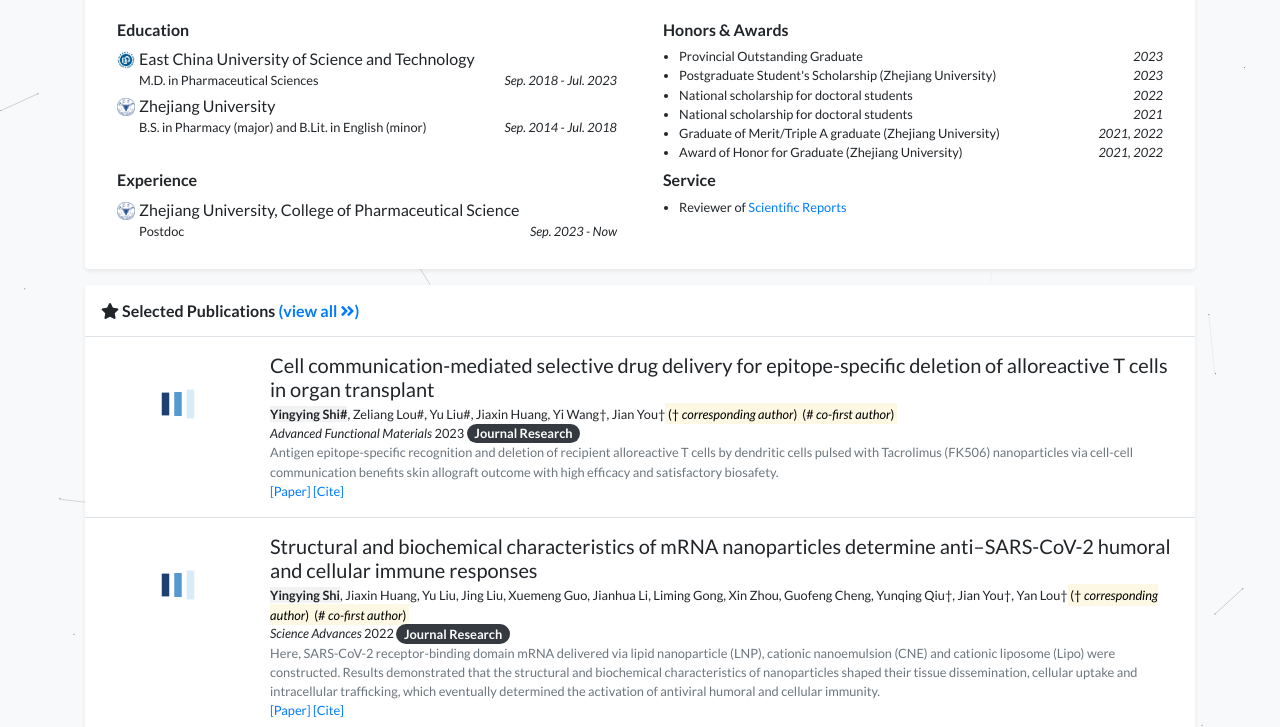
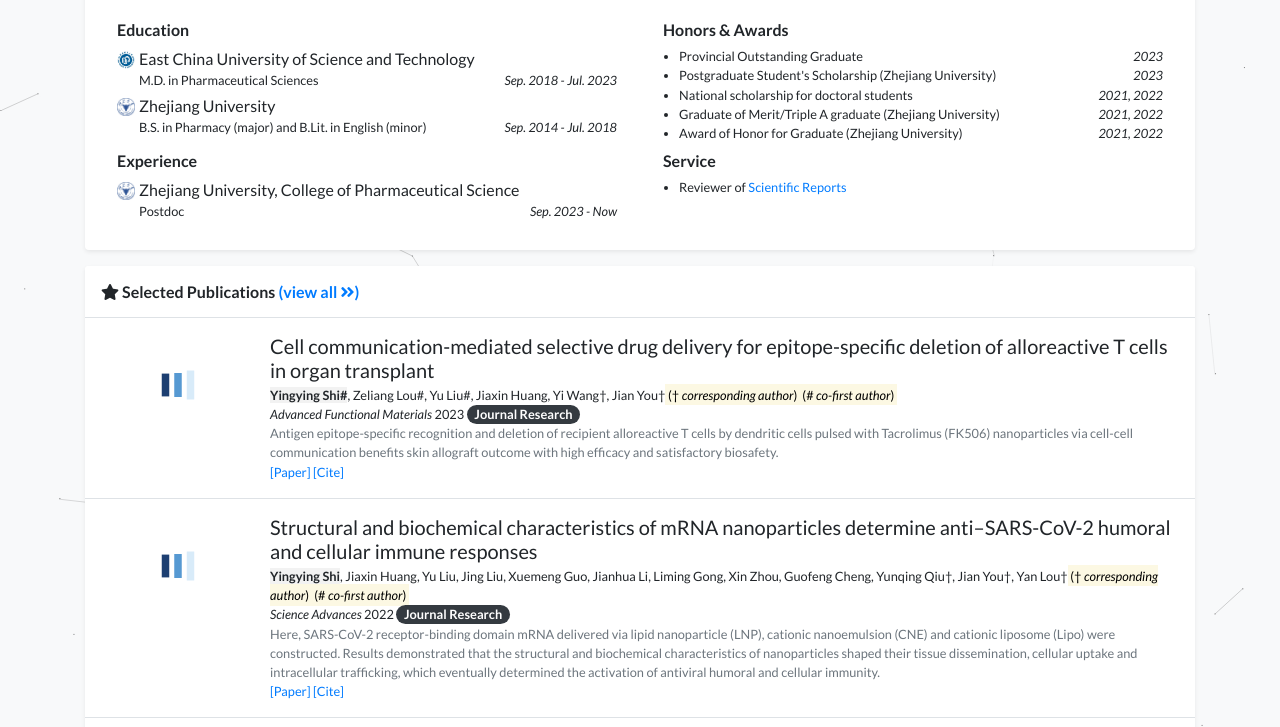
Before and after one commit to Ying-ying-Shi/Ying-ying-Shi.github.io, a Jekyll site: the page built from index.html, in a window 1280 px wide and 900 px high, scrolled down 606 px, cut to the strip 173-900 px from the top of the window. Built offline with Jekyll 4.4.1, drawn with Linux system fonts in a browser that asks for light colours; a style sheet for code colours, icons or effects is not loaded.

Commit message:
Update profile.yml

```diff
--- a/_data/profile.yml
+++ b/_data/profile.yml
@@ -46,9 +46,7 @@ awards:
 - name: Postgraduate Student's Scholarship (Zhejiang University)
   date: 2023
 - name: National scholarship for doctoral students
-  date: 2022
-- name: National scholarship for doctoral students
-  date: 2021
+  date: 2021, 2022
 - name: Graduate of Merit/Triple A graduate (Zhejiang University)
   date: 2021, 2022
 - name: Award of Honor for Graduate (Zhejiang University)
```
